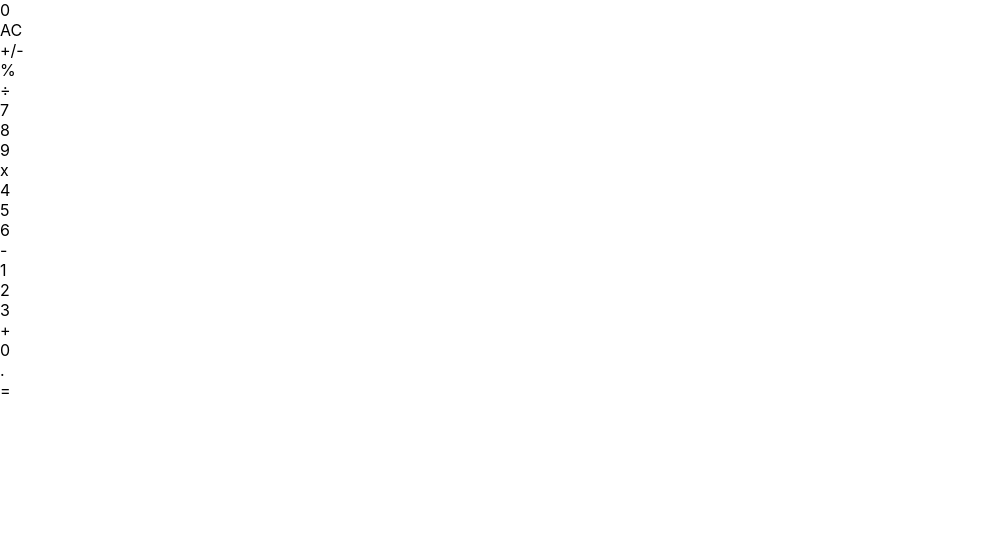
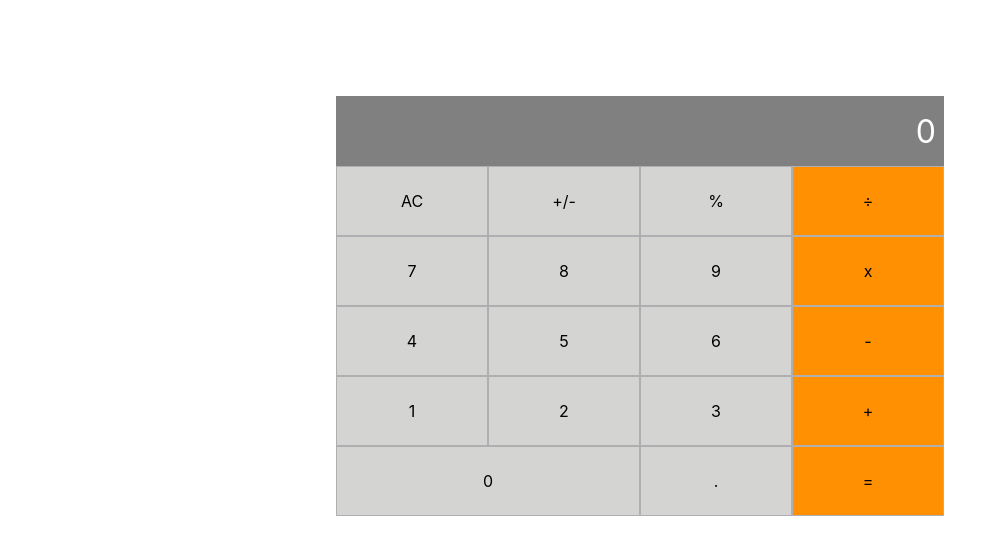
Before and after one commit to Alexr16/MathMagicians, a React (Create React App) app: page /calculator in a window 1280 px wide. Shown: the top 554 px of the page, without its empty margins (0-1007 px from the left). Built offline with nearby package versions, Linux system fonts and the light colour scheme.

Commit message:
Style calculator

```diff
--- a/package.json
+++ b/package.json
@@ -6,6 +6,7 @@
     "@testing-library/jest-dom": "^5.16.4",
     "@testing-library/react": "^13.1.1",
     "@testing-library/user-event": "^13.5.0",
+    "prop-types": "^15.8.1",
     "react": "^18.0.0",
     "react-dom": "^18.0.0",
     "react-scripts": "5.0.1",
--- a/src/App.css
+++ b/src/App.css
@@ -1,39 +1,56 @@
-.App {
-  text-align: center;
+* {
+  padding: 0;
+  margin: 0;
+  box-sizing: border-box;
 }
 
-.App-logo {
-  height: 40vmin;
-  pointer-events: none;
+body {
+  display: grid;
+  place-content: center;
+  height: 100vh;
+  font-size: 1rem;
 }
 
-@media (prefers-reduced-motion: no-preference) {
-  .App-logo {
-    animation: App-logo-spin infinite 20s linear;
-  }
+.calc-container {
+  height: 80vh;
+  width: 80vh;
+  padding: 1rem;
 }
 
-.App-header {
-  background-color: #282c34;
-  min-height: 100vh;
-  display: flex;
-  flex-direction: column;
-  align-items: center;
-  justify-content: center;
-  font-size: calc(10px + 2vmin);
-  color: white;
+.wrapper {
+  display: grid;
+  grid-template-columns: repeat(4, 1fr);
+  grid-template-rows: repeat(5, 1fr);
 }
 
-.App-link {
-  color: #61dafb;
+.btn {
+  display: grid;
+  place-content: center;
+  cursor: pointer;
+  height: 70px;
+  width: 100%;
+  border: 1px solid #afafb2;
 }
 
-@keyframes App-logo-spin {
-  from {
-    transform: rotate(0deg);
-  }
+.display {
+  display: flex;
+  color: white;
+  background-color: gray;
+  height: 70px;
+  padding: 0.5rem;
+  font-size: 2rem;
+  align-items: center;
+  place-content: flex-end;
+}
 
-  to {
-    transform: rotate(360deg);
-  }
+.gray {
+  background-color: #d4d4d2;
 }
+
+.orange {
+  background-color: #ff9001;
+}
+
+.zero {
+  grid-column: 1 / span 2;
+}
```
Also changed, not shown: src/logo.svg (deleted), 1 other file (tests, documents, lock files or other folders).
